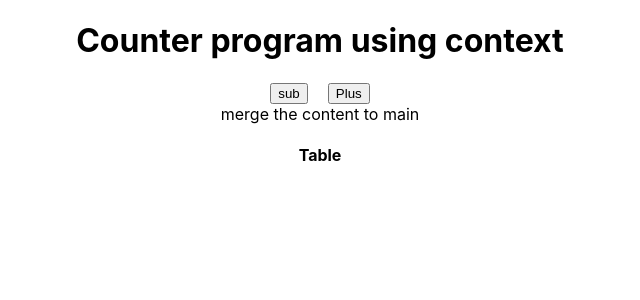
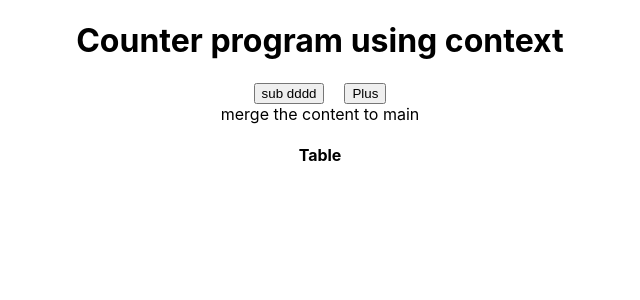
Before and after one commit to suresh1502067/reacthooks, a React (Create React App) app: page / in a window 1280 px wide. Shown: the top 300 px of the page, without its empty margins (320-960 px from the left). Built offline with nearby package versions, Linux system fonts and the light colour scheme; the HTML template or start-up script is replaced by a standard one.

Commit message:
Added the ID

```diff
--- a/src/App.js
+++ b/src/App.js
@@ -81,7 +81,7 @@ fs.map(data=>data())
       </h1>
       <div style={{flex:1,flexDirection:'row',justifyContent:'center',alignItems:'center'}}>
       <button style={{marginRight:20}}>
-         sub
+         sub dddd
         </button>
         <button>
          Plus
```
